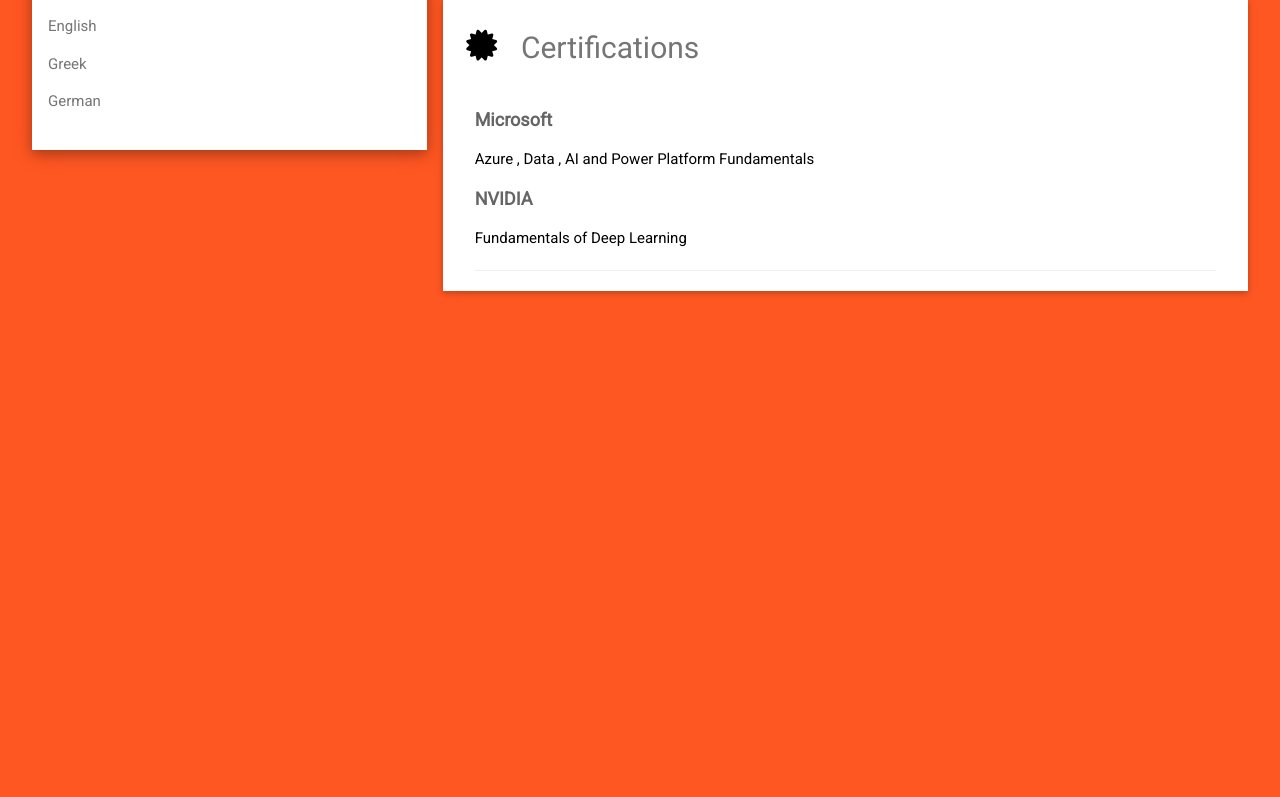
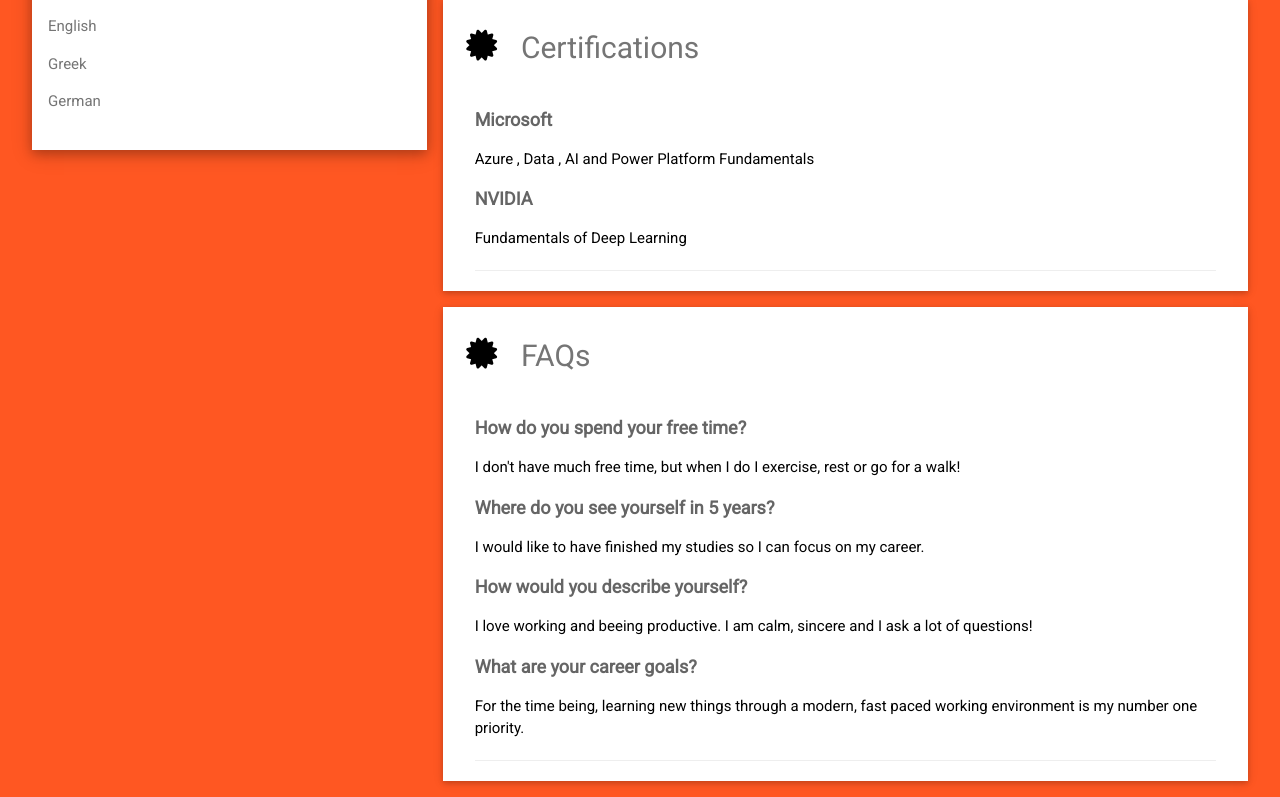
Before and after one commit to john-rizikianos/website, a plain HTML site: page index.html in a window 1280 px wide. Shown: the part 716-1513 px from the top of the page. Before the commit the page ends 1023 px from the top, so only its background shows below. Drawn offline with nearby package versions, Linux system fonts and the light colour scheme.

Commit message:
Added FAQs

```diff
--- a/index.html
+++ b/index.html
@@ -44,15 +44,15 @@
           <p class="w3-large w3-text-theme"><b><i class="fa fa-globe fa-fw w3-margin-right w3-text-black"></i>Languages</b></p>
           <p>English</p>
           <div class="w3-light-grey w3-round-xlarge">
-            <!-- <div class="w3-round-xlarge w3-black" style="height:24px;width:100%"></div> -->
+
           </div>
           <p>Greek</p>
           <div class="w3-light-grey w3-round-xlarge">
-            <!-- <div class="w3-round-xlarge w3-black" style="height:24px;width:55%"></div> -->
+
           </div>
           <p>German</p>
           <div class="w3-light-grey w3-round-xlarge">
-            <!-- <div class="w3-round-xlarge w3-black" style="height:24px;width:25%"></div> -->
+
           </div>
           <br>
         </div>
@@ -101,6 +101,21 @@
         </div>
       </div>
 
+      <div class="w3-container w3-card w3-white w3-margin-bottom">
+        <h2 class="w3-text-grey w3-padding-16"><i class="fa fa-certificate fa-fw w3-margin-right w3-xxlarge w3-text-black"></i>FAQs</h2>
+        <div class="w3-container">
+          <h5 class="w3-opacity"><b>How do you spend your free time?</b></h5>
+          <p>I don't have much free time, but when I do I exercise, rest or go for a walk!</p>
+          <h5 class="w3-opacity"><b>Where do you see yourself in 5 years?</b></h5>
+          <p>I would like to have finished my studies so I can focus on my career.</p>
+          <h5 class="w3-opacity"><b>How would you describe yourself?</b></h5>
+          <p>I love working and beeing productive. I am calm, sincere and I ask a lot of questions!</p>
+          <h5 class="w3-opacity"><b>What are your career goals?</b></h5>
+          <p>For the time being, learning new things through a modern, fast paced working environment is my number one priority.</p>
+          <hr>
+        </div>
+      </div>
+
 
 
     <!-- End Right Column -->
```
Also changed, not shown: avatar.png (deleted), avatar1.JPG (deleted), 1 other file.
